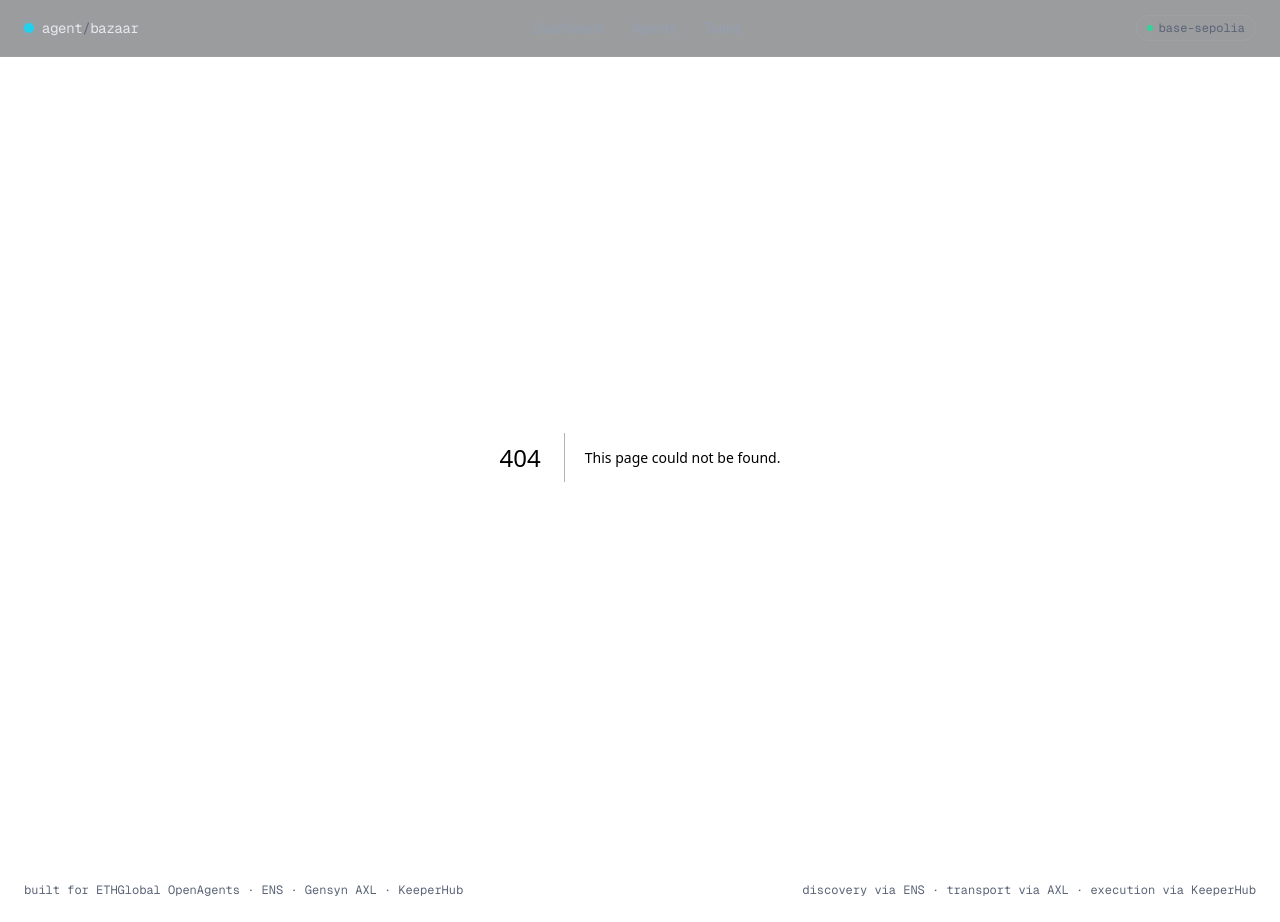
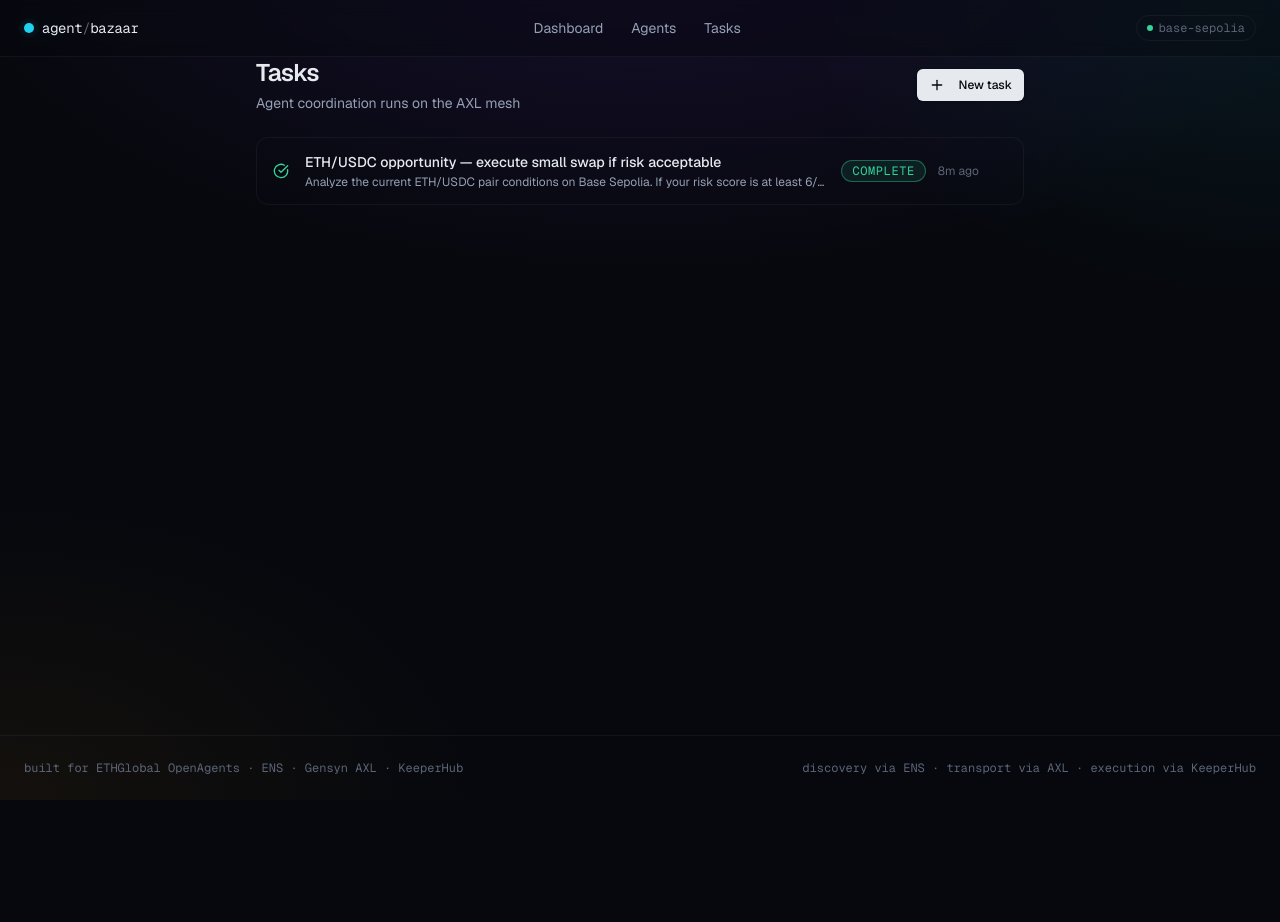
Before and after one commit to emrekayat/AgentMesh, a Next.js app: page /tasks in a window 1280 px wide. Before the commit this address had no page. After the commit the page ends 800 px from the top, so only its background shows below. Built offline with nearby package versions, Linux system fonts and the light colour scheme.

Commit message:
Add /tasks list page and fix nav link
Co-Authored-By: Claude Sonnet 4.6 <noreply@anthropic.com>

```diff
--- a/app/layout.tsx
+++ b/app/layout.tsx
@@ -53,7 +53,7 @@ function SiteHeader() {
         <nav className="flex items-center gap-1 text-sm text-foreground-muted">
           <NavLink href="/dashboard">Dashboard</NavLink>
           <NavLink href="/agents">Agents</NavLink>
-          <NavLink href="/tasks/demo">Tasks</NavLink>
+          <NavLink href="/tasks">Tasks</NavLink>
         </nav>
         <div className="hidden md:flex items-center gap-2 text-xs font-mono text-foreground-dim">
           <span className="inline-flex items-center gap-1.5 rounded-full border border-border/60 px-2.5 py-1">
--- /dev/null
+++ b/app/tasks/page.tsx
@@ -0,0 +1,110 @@
+"use client";
+
+import { useEffect, useState } from "react";
+import Link from "next/link";
+import { motion } from "framer-motion";
+import { ArrowRight, Clock, CheckCircle, XCircle, Loader2, Plus } from "lucide-react";
+import { Badge } from "@/components/ui/badge";
+import { Button } from "@/components/ui/button";
+import { cn, relativeTime } from "@/lib/utils";
+import type { Task } from "@/lib/types";
+
+export default function TasksPage() {
+  const [tasks, setTasks] = useState<Task[]>([]);
+  const [loading, setLoading] = useState(true);
+
+  useEffect(() => {
+    fetch("/api/tasks")
+      .then((r) => r.json())
+      .then((d) => {
+        setTasks(d.tasks ?? []);
+        setLoading(false);
+      })
+      .catch(() => setLoading(false));
+
+    const interval = setInterval(() => {
+      fetch("/api/tasks")
+        .then((r) => r.json())
+        .then((d) => setTasks(d.tasks ?? []))
+        .catch(() => {});
+    }, 3000);
+
+    return () => clearInterval(interval);
+  }, []);
+
+  return (
+    <div className="max-w-3xl mx-auto space-y-6">
+      <div className="flex items-center justify-between">
+        <div>
+          <h1 className="text-2xl font-semibold tracking-tight">Tasks</h1>
+          <p className="text-sm text-foreground-muted mt-1">
+            Agent coordination runs on the AXL mesh
+          </p>
+        </div>
+        <Button asChild size="sm">
+          <Link href="/dashboard">
+            <Plus className="h-4 w-4 mr-1.5" />
+            New task
+          </Link>
+        </Button>
+      </div>
+
+      {loading ? (
+        <div className="flex items-center justify-center py-20">
+          <Loader2 className="h-6 w-6 animate-spin text-foreground-muted" />
+        </div>
+      ) : tasks.length === 0 ? (
+        <div className="flex flex-col items-center justify-center py-20 gap-4 text-center">
+          <p className="text-foreground-muted">No tasks yet.</p>
+          <Button asChild variant="outline" size="sm">
+            <Link href="/dashboard">Submit your first task</Link>
+          </Button>
+        </div>
+      ) : (
+        <div className="space-y-2">
+          {tasks.map((task, i) => (
+            <motion.div
+              key={task.id}
+              initial={{ opacity: 0, y: 8 }}
+              animate={{ opacity: 1, y: 0 }}
+              transition={{ delay: i * 0.04 }}
+            >
+              <Link href={`/tasks/${task.id}`}>
+                <div className="group flex items-center gap-4 rounded-xl border border-border/60 bg-surface/40 px-4 py-3.5 hover:border-border hover:bg-surface/70 transition-all">
+                  <StatusIcon status={task.status} />
+                  <div className="flex-1 min-w-0">
+                    <p className="text-sm font-medium truncate">{task.title}</p>
+                    <p className="text-xs text-foreground-muted mt-0.5 truncate">{task.prompt}</p>
+                  </div>
+                  <div className="flex items-center gap-3 shrink-0">
+                    <StatusBadge status={task.status} />
+                    <span className="text-xs text-foreground-dim">{relativeTime(task.createdAt)}</span>
+                    <ArrowRight className="h-4 w-4 text-foreground-dim opacity-0 group-hover:opacity-100 transition-opacity" />
+                  </div>
+                </div>
+              </Link>
+            </motion.div>
+          ))}
+        </div>
+      )}
+    </div>
+  );
+}
+
+function StatusIcon({ status }: { status: Task["status"] }) {
+  if (status === "execution-complete")
+    return <CheckCircle className="h-4 w-4 text-success shrink-0" />;
+  if (status === "failed")
+    return <XCircle className="h-4 w-4 text-danger shrink-0" />;
+  if (status === "submitted")
+    return <Clock className="h-4 w-4 text-foreground-dim shrink-0" />;
+  return <Loader2 className="h-4 w-4 text-primary animate-spin shrink-0" />;
+}
+
+function StatusBadge({ status }: { status: Task["status"] }) {
+  if (status === "execution-complete")
+    return <Badge variant="success" className="text-xs">complete</Badge>;
+  if (status === "failed")
+    return <Badge variant="danger" className="text-xs">failed</Badge>;
+  return <Badge variant="outline" className="text-xs capitalize">{status}</Badge>;
+}
```
